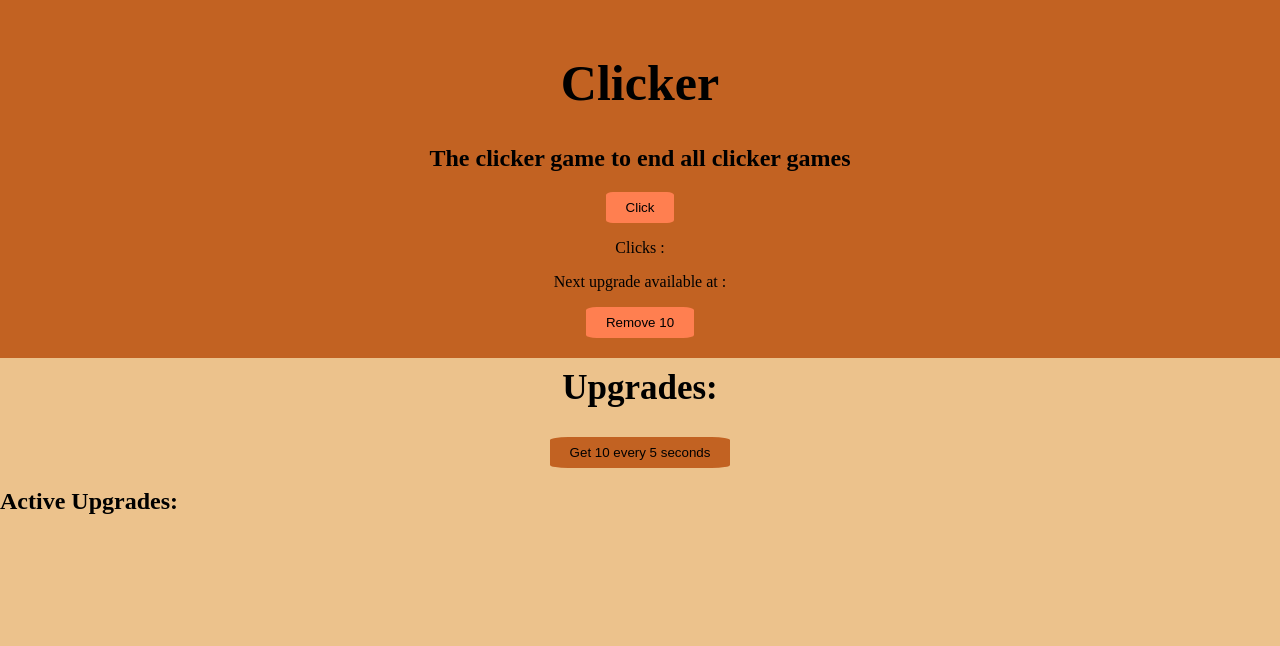
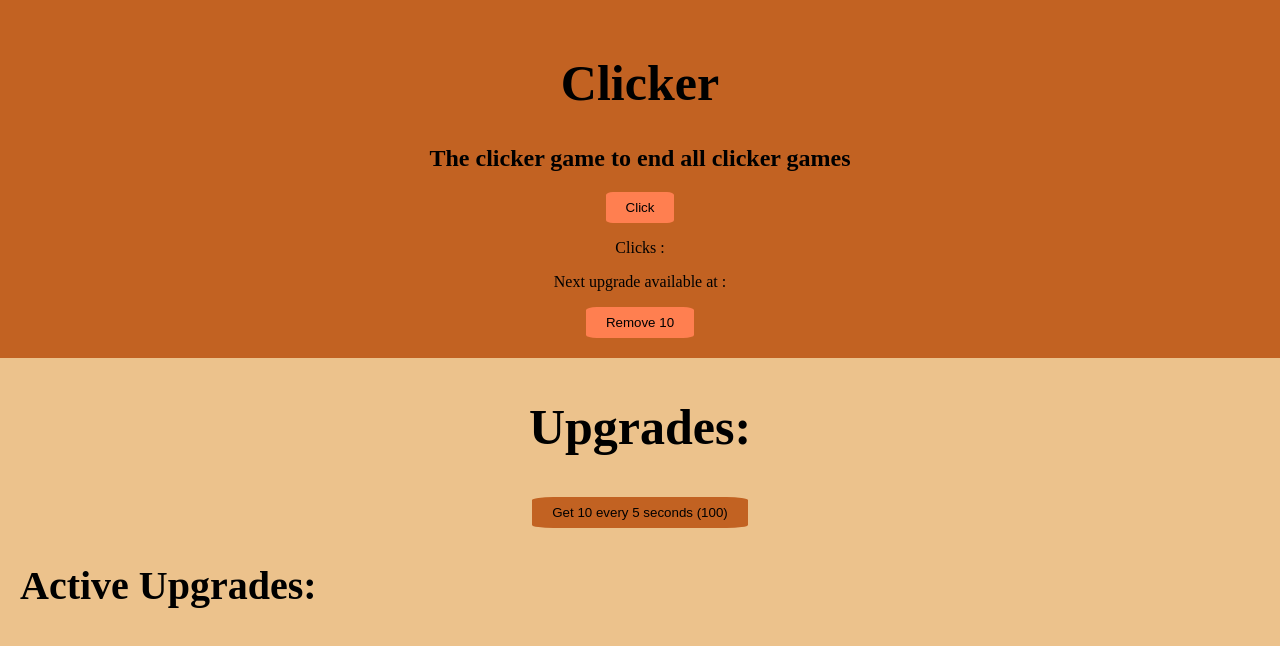
Before and after one commit to jeproch/Clicker-game-JS, a plain HTML site: page index.html in a window 1280 px wide. Drawn offline with Linux system fonts and the light colour scheme.

Commit message:
style improv

```diff
--- a/index.html
+++ b/index.html
@@ -17,7 +17,7 @@
     </div>
     <div class="upgrades">
       <h2>Upgrades:</h2>
-      <button id="auto-clicker-10">Get 10 every 5 seconds</button>
+      <button id="auto-clicker-10">Get 10 every 5 seconds (100)</button>
     </div>
     <div class="active-upgrades">
       <h2>Active Upgrades:</h2>
--- a/style.css
+++ b/style.css
@@ -32,8 +32,8 @@ body {
 }
 
 .upgrades h2 {
-  font-size: 35px;
-  margin-top: 10px;
+  font-size: 50px;
+  margin-top: 40px;
 }
 .upgrades button {
   padding: 8px 20px;
@@ -48,6 +48,11 @@ body {
   padding: 8px 22px;
 }
 
+.active-upgrades h2 {
+  font-size: 40px;
+  margin-left: 20px;
+}
+
 .hide {
   opacity: 0;
 }
```
